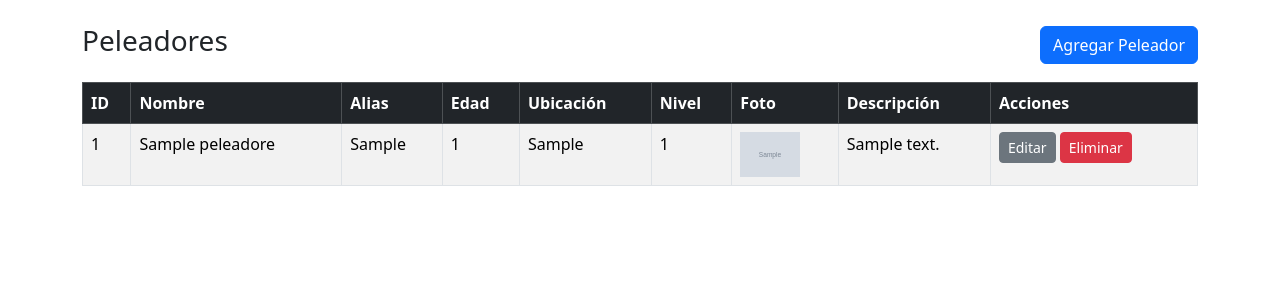
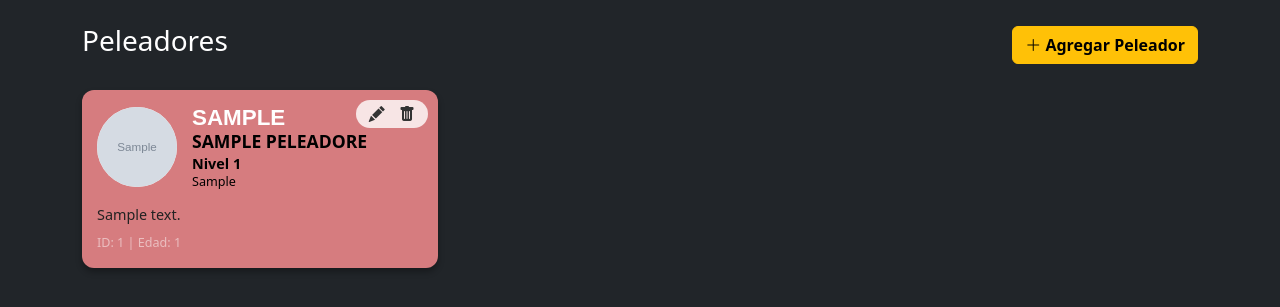
Before and after one commit to Tumbaditoboy/Hiter, a Flask app: page /peleadores in a window 1280 px wide. Shown: the top 307 px of the page. Run offline with Flask 3, Linux system fonts and the light colour scheme; tables that the repository leaves empty hold one stand-in row (Sample ...).

Commit message:
HTML PELEADORES YA TIENE ESTILO, RECOMENDACION DE UBICAR CSS Y JS EN ARCHIVOS APARTES

```diff
--- a/templates/peleadores.html
+++ b/templates/peleadores.html
@@ -1,4 +1,3 @@
-<!-- ...existing code... -->
 <!doctype html>
 <html lang="es">
   <head>
@@ -6,34 +5,138 @@
     <meta name="viewport" content="width=device-width, initial-scale=1" />
     <title>Peleadores</title>
     <link href="https://cdn.jsdelivr.net/npm/bootstrap@5.3.2/dist/css/bootstrap.min.css" rel="stylesheet">
+    <link rel="stylesheet" href="https://cdn.jsdelivr.net/npm/bootstrap-icons@1.11.1/font/bootstrap-icons.css">
+
     <style>
-      img.thumb { width: 60px; height: auto; object-fit: cover; }
+
+      .fighter-card {
+          background-color: #d67c7f;
+          border-radius: 12px;
+          color: #000;
+          box-shadow: 0 4px 6px rgba(0,0,0,0.3);
+          transition: transform 0.2s;
+          height: 100%;
+          position: relative;
+          overflow: hidden;
+      }
+
+      .fighter-card:hover {
+          transform: translateY(-5px);
+      }
+
+      .fighter-header {
+          display: flex;
+          align-items: center;
+          padding: 15px;
+      }
+
+      .avatar-container {
+          width: 80px;
+          height: 80px;
+          background-color: white;
+          border-radius: 50%;
+          display: flex;
+          justify-content: center;
+          align-items: center;
+          overflow: hidden;
+          margin-right: 15px;
+          flex-shrink: 0;
+      }
+
+      .avatar-img {
+          width: 100%;
+          height: 100%;
+          object-fit: cover;
+      }
+
+      /* Si no hay foto, usamos un icono genérico nimodo */
+      .avatar-placeholder {
+          font-size: 40px;
+          color: #d67c7f;
+      }
+
+      .fighter-info {
+          flex-grow: 1;
+          line-height: 1.2;
+      }
+
+      /* Estilo para "STRIKER" */
+      .fighter-alias {
+          color: white;
+          font-weight: 900;
+          font-size: 1.4rem;
+          text-transform: uppercase;
+          margin: 0;
+          font-family: sans-serif;
+      }
+
+      /* Estilo para el nombre */
+      .fighter-name {
+          color: black;
+          font-weight: 900;
+          font-size: 1.1rem;
+          text-transform: uppercase;
+          margin: 0;
+      }
+
+      /* Estilo para Nivel y detalles */
+      .fighter-meta {
+          color: black;
+          font-weight: bold;
+          font-size: 0.9rem;
+          margin-top: 2px;
+      }
+
+      .fighter-body {
+          padding: 0 15px 15px 15px;
+          font-size: 0.9rem;
+          color: #222;
+      }
+
+      /* Botones de acción flotantes */
+      .card-actions {
+          position: absolute;
+          top: 10px;
+          right: 10px;
+          background: rgba(255,255,255,0.8);
+          border-radius: 20px;
+          padding: 2px 8px;
+          z-index: 10;
+      }
+
+      .btn-icon {
+          border: none;
+          background: transparent;
+          color: #333;
+          padding: 0 5px;
+          transition: all 0.2s;
+      }
+
+      .btn-icon:hover {
+          color: #000;
+          transform: scale(1.1);
+      }
+
+      .btn-icon.delete:hover {
+          color: #dc3545;
+      }
     </style>
   </head>
-  <body class="p-4">
+  <body class="p-4 bg-dark">
     <div class="container">
-      <div class="d-flex justify-content-between align-items-center mb-3">
+      <div class="d-flex justify-content-between align-items-center mb-4 text-white">
         <h1 class="h3">Peleadores</h1>
-        <button class="btn btn-primary" onclick="openAddModal()">Agregar Peleador</button>
+        <button class="btn btn-warning fw-bold" onclick="openAddModal()">
+          <i class="bi bi-plus-lg"></i> Agregar Peleador
+        </button>
       </div>
 
-      <table class="table table-striped table-bordered">
-        <thead class="table-dark">
-          <tr>
-            <th>ID</th>
-            <th>Nombre</th>
-            <th>Alias</th>
-            <th>Edad</th>
-            <th>Ubicación</th>
-            <th>Nivel</th>
-            <th>Foto</th>
-            <th>Descripción</th>
-            <th>Acciones</th>
-          </tr>
-        </thead>
-        <tbody>
+      <div class="row row-cols-1 row-cols-md-2 row-cols-lg-3 g-4">
+
         {% for p in peleadores %}
-          <tr data-id="{{ p.id }}"
+        <div class="col">
+          <div class="fighter-card fighter-item"
+               data-id="{{ p.id }}"
                data-nombre="{{ p.nombre|e }}"
                data-alias="{{ p.alias|e }}"
                data-edad="{{ p.edad }}"
@@ -41,34 +144,58 @@
                data-nivel_pelea="{{ p.nivel_pelea }}"
                data-foto="{{ p.foto|e }}"
                data-descripcion="{{ p.descripcion|e }}">
-            <td>{{ p.id }}</td>
-            <td>{{ p.nombre }}</td>
-            <td>{{ p.alias }}</td>
-            <td>{{ p.edad }}</td>
-            <td>{{ p.ubicacion }}</td>
-            <td>{{ p.nivel_pelea }}</td>
-            <td><img src="{{ p.foto }}" alt="foto" class="thumb"></td>
-            <td>{{ p.descripcion }}</td>
-<td>
-  <button class="btn btn-sm btn-secondary" onclick="openEditModal('{{ p.id|e }}')">Editar</button>
-  <button class="btn btn-sm btn-danger" onclick="deletePeleador('{{ p.id|e }}')">Eliminar</button>
-</td>
-          </tr>
-          {% else %}
-          <tr><td colspan="9" class="text-center">No hay peleadores</td></tr>
-          {% endfor %}
-        </tbody>
-      </table>
+
+            <div class="card-actions">
+              <button class="btn-icon" onclick="openEditModal('{{ p.id|e }}')" title="Editar">
+                <i class="bi bi-pencil-fill"></i>
+              </button>
+              <button class="btn-icon delete" onclick="deletePeleador('{{ p.id|e }}')" title="Eliminar">
+                <i class="bi bi-trash-fill"></i>
+              </button>
             </div>
 
-    <!-- Modal -->
+            <div class="fighter-header">
+              <div class="avatar-container">
+                {% if p.foto %}
+                  <img src="{{ p.foto }}" alt="foto" class="avatar-img">
+                {% else %}
+                  <i class="bi bi-person-fill avatar-placeholder"></i>
+                {% endif %}
+              </div>
+              <div class="fighter-info">
+                <h2 class="fighter-alias">{{ p.alias }}</h2>
+                <h3 class="fighter-name">{{ p.nombre }}</h3>
+                <div class="fighter-meta">
+                  Nivel {{ p.nivel_pelea }} <br>
+                  <small class="fw-normal">{{ p.ubicacion }}</small>
+                </div>
+              </div>
+            </div>
+
+            <div class="fighter-body">
+              <p class="m-0 text-break">
+                {{ p.descripcion }}
+              </p>
+              <small class="text-white-50 mt-2 d-block">ID: {{ p.id }} | Edad: {{ p.edad }}</small>
+            </div>
+          </div>
+        </div>
+        {% else %}
+        <div class="col-12 text-center text-white">
+          <p>No hay peleadores registrados</p>
+        </div>
+        {% endfor %}
+
+      </div>
+    </div>
+
     <div class="modal fade" id="peleadorModal" tabindex="-1" aria-hidden="true">
       <div class="modal-dialog modal-lg">
         <div class="modal-content">
           <form id="peleadorForm" onsubmit="event.preventDefault(); savePeleador();">
-            <div class="modal-header">
+            <div class="modal-header bg-dark text-white">
               <h5 class="modal-title" id="modalTitle">Agregar Peleador</h5>
-              <button type="button" class="btn-close" data-bs-dismiss="modal" aria-label="Cerrar"></button>
+              <button type="button" class="btn-close btn-close-white" data-bs-dismiss="modal" aria-label="Cerrar"></button>
             </div>
             <div class="modal-body">
               <input type="hidden" id="peleadorId" />
@@ -95,7 +222,7 @@
                 </div>
                 <div class="col-md-8">
                   <label class="form-label">Foto (URL)</label>
-                  <input class="form-control" id="foto" />
+                  <input class="form-control" id="foto" placeholder="https://..." />
                 </div>
                 <div class="col-12">
                   <label class="form-label">Descripción</label>
@@ -124,17 +251,21 @@
       }
 
       function openEditModal(id) {
-        const row = document.querySelector(`tr[data-id="${id}"]`);
-        if (!row) return alert('Registro no encontrado');
+        // Busca el elemento div con la clase .fighter-item
+        const item = document.querySelector(`.fighter-item[data-id="${id}"]`);
+
+        if (!item) return alert('Registro no encontrado');
+
         document.getElementById('modalTitle').textContent = 'Editar Peleador';
         document.getElementById('peleadorId').value = id;
-        document.getElementById('nombre').value = row.dataset.nombre || '';
-        document.getElementById('alias').value = row.dataset.alias || '';
-        document.getElementById('edad').value = row.dataset.edad || '';
-        document.getElementById('ubicacion').value = row.dataset.ubicacion || '';
-        document.getElementById('nivel_pelea').value = row.dataset.nivel_pelea || '';
-        document.getElementById('foto').value = row.dataset.foto || '';
-        document.getElementById('descripcion').value = row.dataset.descripcion || '';
+        document.getElementById('nombre').value = item.dataset.nombre || '';
+        document.getElementById('alias').value = item.dataset.alias || '';
+        document.getElementById('edad').value = item.dataset.edad || '';
+        document.getElementById('ubicacion').value = item.dataset.ubicacion || '';
+        document.getElementById('nivel_pelea').value = item.dataset.nivel_pelea || '';
+        document.getElementById('foto').value = item.dataset.foto || '';
+        document.getElementById('descripcion').value = item.dataset.descripcion || '';
+
         modal.show();
       }
 
@@ -149,6 +280,7 @@
         document.getElementById('descripcion').value = '';
       }
 
+      // Funciones Placeholder para la interacción con el backend (POST, PUT)
       async function savePeleador() {
         const id = document.getElementById('peleadorId').value;
         const payload = {
@@ -162,6 +294,8 @@
         };
 
         try {
+          // *** ESTE CÓDIGO REQUIERE QUE TENGAS UN SERVIDOR BACKEND (Flask, Django, etc.)
+          // *** QUE RESPONDA A LAS RUTAS /peleadores y /peleadores/{id}
           let res;
           if (id) {
             res = await fetch(`/peleadores/${id}`, {
@@ -178,7 +312,8 @@
           }
 
           const body = await res.json();
-          const success = body.success === undefined ? body === true || body === 1 : body.success;
+          const success = body.success === undefined ? (body === true || body === 1) : body.success;
+
           if (success) {
             location.reload();
           } else {
@@ -186,7 +321,7 @@
           }
         } catch (err) {
           console.error(err);
-          alert('Error de red');
+          alert('Error de red o Servidor no responde');
         }
       }
 
@@ -202,7 +337,7 @@
           }
         } catch (err) {
           console.error(err);
-          alert('Error de red');
+          alert('Error de red o Servidor no responde');
         }
       }
     </script>
```
Lines whose indentation alone changed are shown as unchanged.
